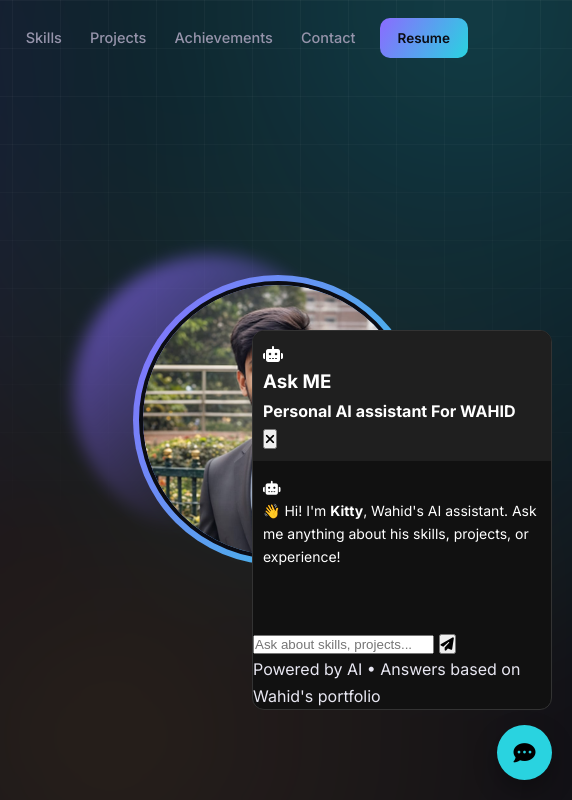
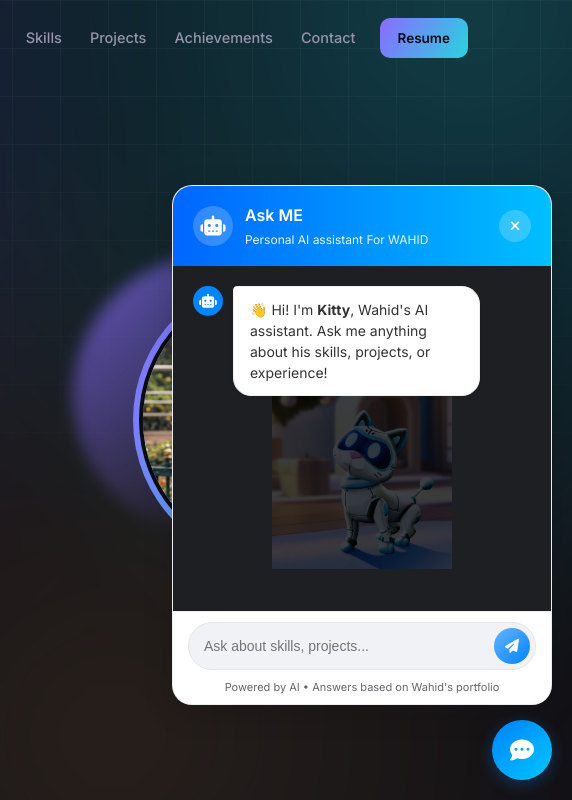
Before and after one commit to wahidmursalin/my-portfolio, a website: page portfolio/index.html in a window 1280 px wide. Both pictures are taken after a click on the element 1232 px from the left and 752 px from the top of the page. Shown: the top 800 px of the page, 708-1280 px from the left. Drawn offline with Linux system fonts and the light colour scheme.

Commit message:
Update style.css

```diff
--- a/portfolio/style.css
+++ b/portfolio/style.css
@@ -777,109 +777,224 @@ img{ max-width:100%; display:block; }
   .hero__photo-ring{ width: 220px; height: 220px; }
   .section{ padding: 70px 0; }
 }
-.chat-bubble{
+  /* Floating Chat Bubble Button */
+    .chat-bubble {
       position: fixed;
       bottom: 20px;
       right: 20px;
-  width: 55px;
-  height: 55px;
+      background: linear-gradient(135deg, #0084ff, #00c6ff);
+      color: white;
+      width: 60px;
+      height: 60px;
       border-radius: 50%;
-  background: var(--cyan);
-  color: #000;
       display: flex;
       align-items: center;
       justify-content: center;
-  font-size: 22px;
+      font-size: 24px;
       cursor: pointer;
-  box-shadow: 0 10px 25px rgba(0,0,0,0.3);
+      box-shadow: 0 4px 15px rgba(0, 132, 255, 0.3);
+      z-index: 1000;
+      transition: transform 0.2s ease;
+    }
+    .chat-bubble:hover {
+      transform: scale(1.05);
     }
 
-.chat-container{
+    /* Chat Container */
+    .chat-container {
+      display: none; /* শুরুতে লুকানো থাকবে */
       position: fixed;
-  bottom: 90px;
+      bottom: 95px;
       right: 20px;
-  width: 300px;
-  height: 380px;
-  background: #111;
-  border: 1px solid #333;
-  border-radius: 12px;
-  display: none;
+      width: 380px;
+      height: 520px;
+      background-color: #f8f9fa;
+      border-radius: 20px;
+      box-shadow: 0 8px 30px rgba(0,0,0,0.15);
       flex-direction: column;
       overflow: hidden;
+      z-index: 1000;
+      border: 1px solid rgba(0,0,0,0.05);
     }
 
-.chat-header{
-  padding: 10px;
-  background: #1f1f1f;
+    /* Gradient Header */
+    .chat-header {
+      background: linear-gradient(90deg, #0066ff, #00bfff);
       color: white;
-  font-weight: bold;
+      padding: 16px 20px;
+      display: flex;
+      align-items: center;
+      justify-content: space-between;
+      position: relative;
     }
 
-.chat-messages{
-  flex: 1;
-  padding: 10px;
-  overflow-y: auto;
-  color: white;
-  font-size: 14px;
+    .header-info {
+      display: flex;
+      align-items: center;
+      gap: 12px;
     }
 
-.chat-input{
+    .bot-avatar-header {
+      background: rgba(255, 255, 255, 0.2);
+      width: 40px;
+      height: 40px;
+      border-radius: 50%;
       display: flex;
-  border-top: 1px solid #333;
+      align-items: center;
+      justify-content: center;
+      font-size: 20px;
     }
 
-.chat-input input{
+    .header-text h3 {
+      font-size: 16px;
+      font-weight: 600;
+      display: flex;
+      align-items: center;
+      gap: 6px;
+    }
+
+    .header-text p {
+      font-size: 12px;
+      opacity: 0.9;
+      margin-top: 2px;
+    }
+
+    .close-btn {
+      background: rgba(255, 255, 255, 0.2);
+      border: none;
+      color: white;
+      width: 32px;
+      height: 32px;
+      border-radius: 50%;
+      cursor: pointer;
+      display: flex;
+      align-items: center;
+      justify-content: center;
+      font-size: 14px;
+      transition: background 0.2s;
+    }
+    .close-btn:hover {
+      background: rgba(255, 255, 255, 0.3);
+    }
+
+    /* Chat Messages Area */
+ .chat-messages {
   flex: 1;
-  padding: 10px;
+  padding: 20px;
+  overflow-y: auto;
+  display: flex;
+  flex-direction: column;
+  gap: 15px;
+
+  /* ডার্ক ব্যাকগ্রাউন্ড এবং রোবো-ক্যাট ইমেজ */
+  background-color: #1e1f22;
+  background-image: url('robocat.jpg'); /* এখানে আপনার বিড়ালের ইমেজের লিংক বসাবেন */
+  background-repeat: no-repeat;
+  background-position: center 65%; /* ছবিটিকে মাঝখানের একটু নিচে রাখবে */
+  background-size: 180px; /* ছবির সাইজ ছোট-বড় করতে এটি পরিবর্তন করুন */
+  background-blend-mode: overlay; /* ইমেজটি ব্যাকগ্রাউন্ডের সাথে সুন্দরভাবে মিশে যাবে */
+}
+    /* Message Wrapper (For Bot Avatar Alignment) */
+    .message-wrapper {
+      display: flex;
+      gap: 10px;
+      max-width: 85%;
+    }
+
+    .message-wrapper.bot {
+      align-self: flex-start;
+    }
+
+    .message-wrapper.user {
+      align-self: flex-end;
+      justify-content: flex-end;
+    }
+
+    .bot-avatar-msg {
+      background: #0084ff;
+      color: white;
+      width: 30px;
+      height: 30px;
+      border-radius: 50%;
+      display: flex;
+      align-items: center;
+      justify-content: center;
+      font-size: 14px;
+      flex-shrink: 0;
+    }
+
+    .message {
+      padding: 12px 16px;
+      font-size: 14px;
+      line-height: 1.5;
+      box-shadow: 0 2px 5px rgba(0,0,0,0.02);
+    }
+
+    .bot-message {
+      background-color: white;
+      color: #333;
+      border-radius: 4px 18px 18px 18px;
+      border: 1px solid #eef0f2;
+    }
+
+    .user-message {
+      background: #0084ff;
+      color: white;
+      border-radius: 18px 18px 4px 18px;
+    }
+
+    /* Bottom Input & Footer Area */
+    .chat-footer-area {
+      background: white;
+      border-top: 1px solid #eee;
+      padding: 10px 15px 8px 15px;
+      display: flex;
+      flex-direction: column;
+      gap: 8px;
+    }
+
+    .chat-input-wrapper {
+      display: flex;
+      align-items: center;
+      background: #f0f2f5;
+      border-radius: 25px;
+      padding: 5px 5px 5px 15px;
+      border: 1px solid #e4e6eb;
+    }
+
+    .chat-input-wrapper input {
+      flex: 1;
+      background: transparent;
       border: none;
       outline: none;
-  background: #000;
-  color: white;
+      font-size: 14px;
+      color: #333;
+      padding: 8px 0;
     }
 
-.chat-input button{
-  padding: 10px 14px;
+    .send-btn {
+      background: linear-gradient(135deg, #66b3ff, #0084ff);
+      color: white;
       border: none;
-  background: var(--cyan);
+      width: 36px;
+      height: 36px;
+      border-radius: 50%;
       cursor: pointer;
-  font-weight: bold;
+      display: flex;
+      align-items: center;
+      justify-content: center;
+      font-size: 14px;
+      transition: transform 0.1s ease;
+    }
+    .send-btn:hover {
+      transform: scale(1.05);
     }
 
-.user{
-  text-align: right;
-  color: cyan;
-  margin: 5px 0;
-}
-
-.bot{
-  text-align: left;
-  color: white;
-  margin: 5px 0;
-}
-.chat-bubble{
-  position: fixed;
-  bottom: 20px;
-  right: 20px;
-  z-index: 9999;
-}
-
-.chat-container{
-  position: fixed;
-  bottom: 90px;
-  right: 20px;
-  z-index: 9999;
-}
-.connect{
-    background: #dcdcdc;
+    /* Footer Text */
+    .powered-by {
+      font-size: 11px;
+      color: #65676b;
       text-align: center;
-    padding: 30px 0;
-}
-
-.connect h2{
-    margin-bottom: 25px;
-    color: #fff;
-    background: #2d3f73;
-    padding: 20px;
     }
 .social-icons{
     display: flex;
```
Lines whose indentation alone changed are shown as unchanged.
